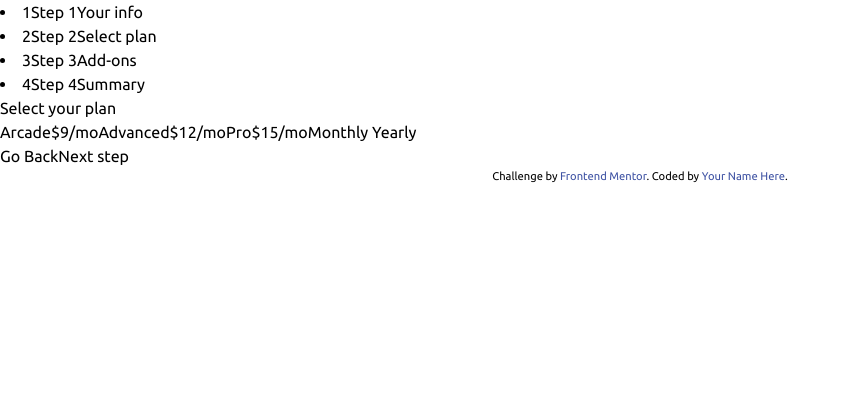
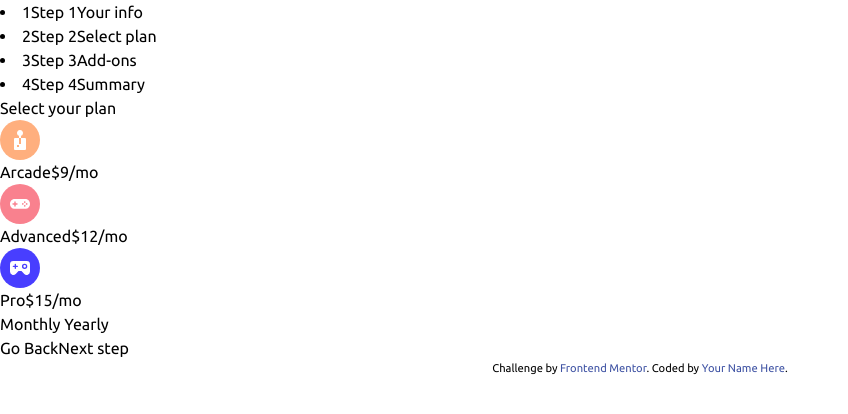
Before and after one commit to Ruchdane/fem-multi-step-form, a React (Vite) app: page / in a window 1280 px wide. Both pictures are taken after a click on the button "Next step". Shown: the top 414 px of the page, without its empty margins (0-848 px from the left). Built offline with nearby package versions, Linux system fonts and the light colour scheme.

Commit message:
plan card implementation

```diff
--- a/src/App.jsx
+++ b/src/App.jsx
@@ -1,12 +1,22 @@
 import { useState } from 'react'
 import './App.css'
+import { PlanCard } from './components/plan-card';
 import { StepList } from './components/step';
 import { StepAction } from './components/step-action';
 import { StepCard } from './components/step-card';
 import { priceRate } from './util';
-
+import IconArcade  from "./assets/icons/icon-arcade.svg";
+import IconAdvanced from "./assets/icons/icon-advanced.svg";
+import IconPro from "./assets/icons/icon-pro.svg";
+// import IconCheckmark from "./assets/icons/con-checkmark.svg";
+// import IconThankYou from "./assets/icons/con-thank-you.svg";
 
 const steps = ["Your info","Select plan","Add-ons","Summary"]
+const plans = [
+  {name: "Arcade",  price: 9 ,icon: IconArcade},
+  {name: "Advanced",price: 12,icon: IconAdvanced},
+  {name: "Pro",     price: 15, icon: IconPro}
+]
 function App() {
 
   const [active_step, set_active_step] = useState(0);
@@ -21,6 +31,7 @@ function App() {
   }
   // rate: false(monthly) | true(yearly)
   const [rate, set_rate] = useState(false);
+  const [selected_plan, set_selected_plan] = useState(0);
   return (
     <>
       <StepList steps={steps} active_elt={active_step} onchange={step => set_active_step(step)}/>
@@ -42,15 +53,18 @@ function App() {
       active={active_step == 1}
       title="Select your plan"
       description="You have the option of monthly or yearly billing.">
-      Arcade
-      {priceRate(9,rate)}
-
-      Advanced
-      {priceRate(12,rate)}
-
-      Pro
-      {priceRate(15,rate)}
-
+        {
+       plans.map((plan,i) =>
+        <PlanCard
+          title={plan.name}
+          price={priceRate(plan.price,rate)}
+          rate={rate}
+          selected={selected_plan === i}
+          onclick={() => set_selected_plan(i)}
+        >
+        <img src={plan.icon} alt={plan.icon.split("/")[-1]}/>
+    </PlanCard>
+      )}
       Monthly
       Yearly
     </StepCard>
--- a/src/components/plan-card.jsx
+++ b/src/components/plan-card.jsx
@@ -2,6 +2,15 @@
 // active: boolean
 // title
 // price
+// cildren as icon
 // rate: false(monthly) | true(yearly)
 
 // Ex: <PlanCard title="Arcade" price={9} rate={false} selected={true}/>
+export function PlanCard(props){
+  return <div classNames={props.selected ? "selected" : ""} onClick={props.onclick}>
+    {props.children}
+    {props.title}
+    {props.price}
+    {props.rate ? "2 month free" : null}
+  </div>
+}
```
